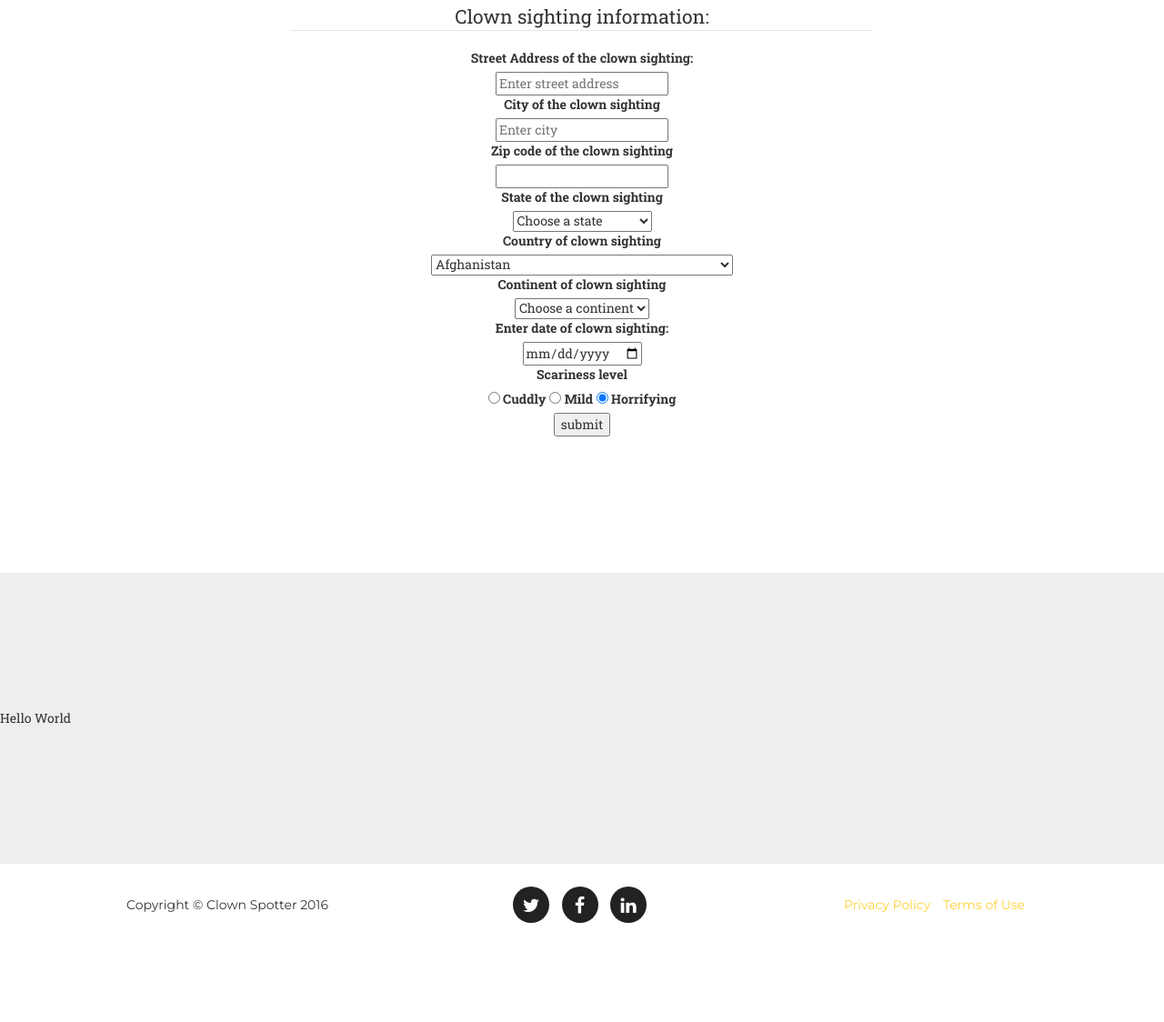
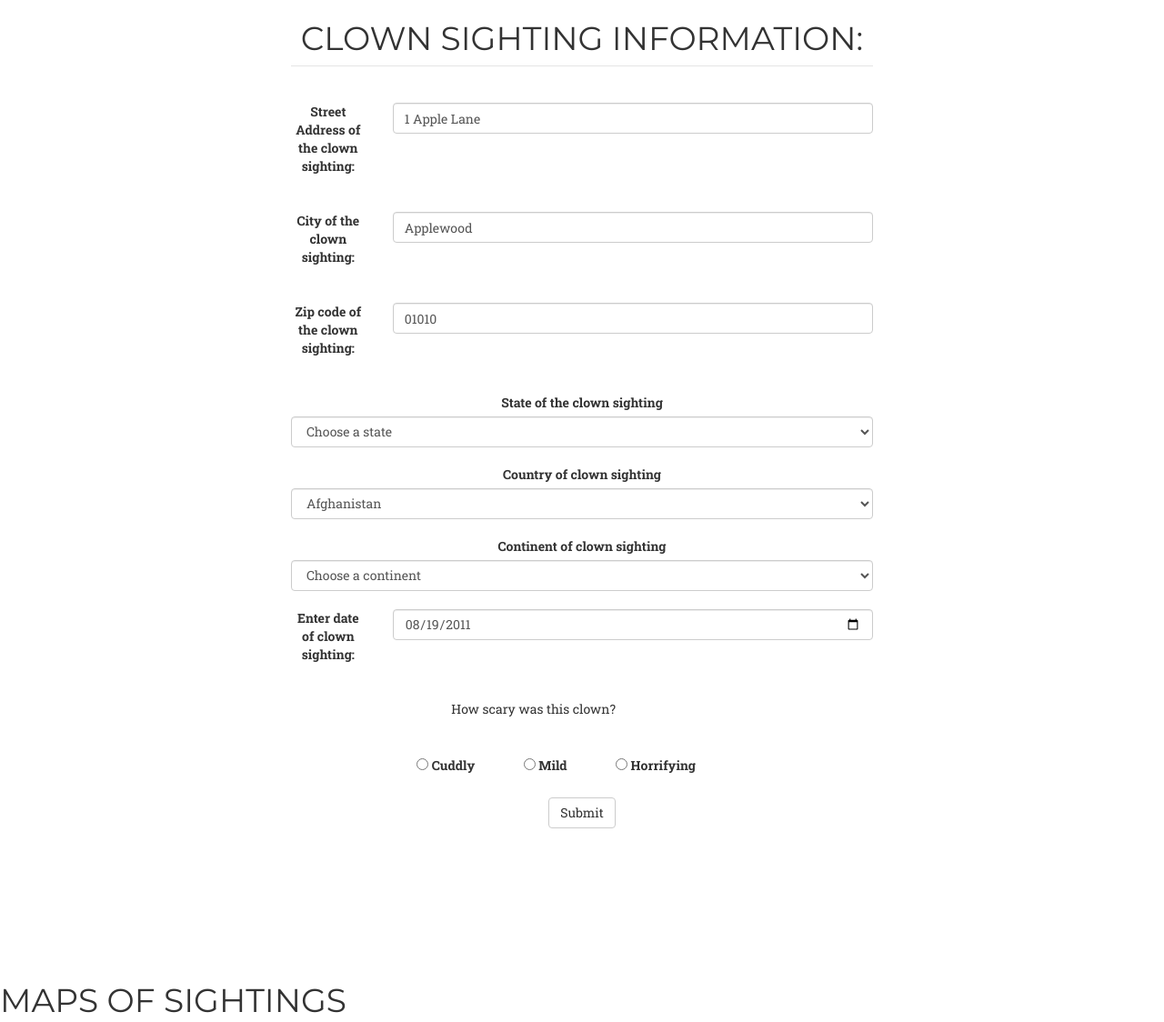
Before and after one commit to anaparravera/ClownSpotter, a website: page frontend/index.html in a window 1280 px wide. Shown: the part 905-2029 px from the top of the page at 91% size. Before the commit the page ends 1945 px from the top, so only its background shows below. Drawn offline with nearby package versions, Linux system fonts and the light colour scheme; a web font is replaced by a local one.

Commit message:
Perfected the front end

```diff
--- a/frontend/index.html
+++ b/frontend/index.html
@@ -23,7 +23,6 @@
     <script src="http://code.jquery.com/jquery-1.10.2.js"></script>
     <script src="http://code.jquery.com/ui/1.11.2/jquery-ui.js"></script>
     <script src="http://maxcdn.bootstrapcdn.com/bootstrap/3.2.0/js/bootstrap.min.js"></script>
-    <script src="exponential.js"></script>
 
     <script src="js/script.js"></script>
     <!-- Theme CSS -->
@@ -86,24 +85,37 @@
     <!-- Services Section -->
     <section id="services">
         <div id="report">
-         <form name="reportform" id="reportform" class="reportform" autocomplete="off" method="get" onsubmit="summarize(); return false;">
+         <form name="reportform" id="reportform" class="reportform" autocomplete="off" method="get" onsubmit="submit(); return false;">
              <fieldset>
-                <legend>Clown sighting information:</legend>
-                <label for="streetaddress" class="labelitem">Street Address of the clown sighting: </label>
+                <legend><h1>Clown sighting information: </h1></legend>
                  <br>
-                 <input type="text" name="streetaddress" placeholder="Enter street address" title="Street address cannot be blank">
+                 <div class="form-group row">
+                    <label for="streetaddress" class="col-xs-2 col-form-label">Street Address of the clown sighting: </label>
+                        <div class="col-xs-10">
+                            <input class="form-control" type="text" value="1 Apple Lane" id="example-text-input">
+                     </div>
+                 </div>
+                <!--<label for="streetaddress" class="labelitem">Street Address of the clown sighting: </label>
                  <br>
-                 <label>City of the clown sighting</label>
+                 <input type="text" name="streetaddress" placeholder="Enter street address" title="Street address cannot be blank">-->
                  <br>
-                 <input type="text" name="city" placeholder="Enter city" title="City cannot be blank">
+                   <div class="form-group row">
+                    <label for="city" class="col-xs-2 col-form-label">City of the clown sighting: </label>
+                        <div class="col-xs-10">
+                            <input class="form-control" type="text" value="Applewood" id="example-text-input" title="City cannot be blank">
+                     </div>
+                 </div>
                  <br>
-                 <label for="zipcode" class="labelitem"> Zip code of the clown sighting</label>
-                 <br>
-                 <input type="text" name="zipcode">
+                   <div class="form-group row">
+                    <label for="zipcode" class="col-xs-2 col-form-label">Zip code of the clown sighting: </label>
+                        <div class="col-xs-10">
+                            <input class="form-control" type="text" value="01010" id="zipcode" title="Zip Code cannot be blank">
+                     </div>
+                 </div>
                  <br>
                  <label for="state" class="labelitem">State of the clown sighting</label>
                  <br>
-    <select name="state" id="state">
+    <select name="state" id="state" class="form-control">
           <option value="" selected disabled>Choose a state</option> <!-- default value -->
           <option value="AL">Alabama</option>
           <option value="AK">Alaska</option>
@@ -159,8 +171,8 @@
         </select><br />
                   <label for="country" class="labelitem">Country of clown sighting</label>
                  <br>
-                 <select>
-	<option value="AF">Afghanistan</option>
+                 <select class="form-control">
+                     <option value="AF">Afghanistan</option>
 	<option value="AX">Åland Islands</option>
 	<option value="AL">Albania</option>
 	<option value="DZ">Algeria</option>
@@ -413,7 +425,7 @@
                  <br>
                        <label for="continent" class="labelitem">Continent of clown sighting</label>
                  <br>
-                 <select name="state" id="state" required>
+                 <select name="state" id="state" required class="form-control">
                   <option value="" selected disabled>Choose a continent</option> <!-- default value -->
                  <option value="AF">Africa</option>
                  <option value="AS">Asia</option>
@@ -423,28 +435,45 @@
                  <option value="SA">South America</option>
                  </select>
                  <br>
-                 <label for="date" class="labelitem">Enter date of clown sighting:     </label>
+                 <div class="form-group row">
+                     <label for="example-date-input" class="col-xs-2 col-form-label">Enter date of clown sighting: </label>
+                     <div class="col-xs-10">
+                         <input class="form-control" type="date" value="2011-08-19" id="example-date-input">
+                     </div>
+                 </div>
                  <br>
-                 <input type="date" name="date">
+
+                  <div class="col-sm-10">
+                      <div class="form-check">
+                          <fieldset>How scary was this clown?</fieldset>
+                          <br>
+                          <br>
+                 <label class="form-check-inline">
+                     <input class="form-check-input" type="radio" name="inlineRadioOptions" id="inlineRadio1" value="option1"> Cuddly
+                 </label>
+                 <label class="form-check-inline">
+                     <input class="form-check-input" type="radio" name="inlineRadioOptions" id="inlineRadio2" value="option2"> Mild
+                 </label>
+                 <label class="form-check-inline">
+                     <input class="form-check-input" type="radio" name="inlineRadioOptions" id="inlineRadio3" value="option3"> Horrifying
+                 </label>
+                      </div>
+                 </div>
                  <br>
-                 <label for="scarinesslevel" class="labelitem">Scariness level</label>
-                 <br>
-                 <input type="radio" name="scarytype" id="cuddly" value="cuddly" checked="checked" />
-                 <label for="cuddly">Cuddly</label>
-                <input type="radio" name="scarytype" id="mild" value="mild" checked="checked" />
-                 <label for="mild">Mild</label>
-                <input type="radio" name="scarytype" id="horrifying" value="horrifying" checked="checked" />
-                 <label for="horrifying">Horrifying</label>
+
              </fieldset>
-             <input type="submit" value="submit" class="submit">
-
+             <br>
+             <button type="button" class="btn btn-default" class="submit">Submit</button>
         </form>
         </div>
     </section>
 
     <!-- Portfolio Grid Section -->
+    <h1>Maps of Sightings</h1>
+    <br>
+    <br>
     <section id="portfolio" class="bg-light-gray">
-       Hello World
+
     </section>
 
     <footer>
@@ -599,6 +628,9 @@
         </div>
     </div>
 
+        <br>
+    <br>
+
     <!-- Portfolio Modal 5 -->
     <div class="portfolio-modal modal fade" id="portfolioModal5" tabindex="-1" role="dialog" aria-hidden="true">
         <div class="modal-dialog">
@@ -627,6 +659,7 @@
             </div>
         </div>
     </div>
+
 
     <!-- Portfolio Modal 6 -->
     <div class="portfolio-modal modal fade" id="portfolioModal6" tabindex="-1" role="dialog" aria-hidden="true">
--- a/frontend/js/script.js
+++ b/frontend/js/script.js
@@ -1,21 +1,29 @@
-/*window.onload = function myFunction(){
+window.onload = function submit(){
     var formData = $("form.reportform").serializeArray();
     var xhttp = new XMLHttpRequest();
-    xhttp.open("POST", formData, true);
-    xhttp.send();
+    var url = "../responses.txt";
+    xhttp.open("POST", url, true);
+    xhttp.send(formData);
 }
 
 var report = document.getElementById("reportform");
-report.onsubmit = myFunction;
-*/
+report.onsubmit = submit();
 
+
+/*
 $(".submit").submit(function(){
-    var formData = $("form.reportform").serializeArray();
-    $.post("demo_test_post.asp",
+   // var formData = $("form.reportform").serializeArray();
+  /*  $.post("responses.txt",
     {
-        formData
+        //formData
+        name: "John",
+        time: "2pm"
     },
     function(data, status){
         alert("Data: " + data + "\nStatus: " + status);
-    });
+    });*/
+//$.post( "responses.txt", $( "reportform" ).serialize() );
+/*  window.alert("You have submitted the file");
+
 });
+*/
```
Also changed, not shown: frontend/css/agency.min.css, responses.txt (added).
